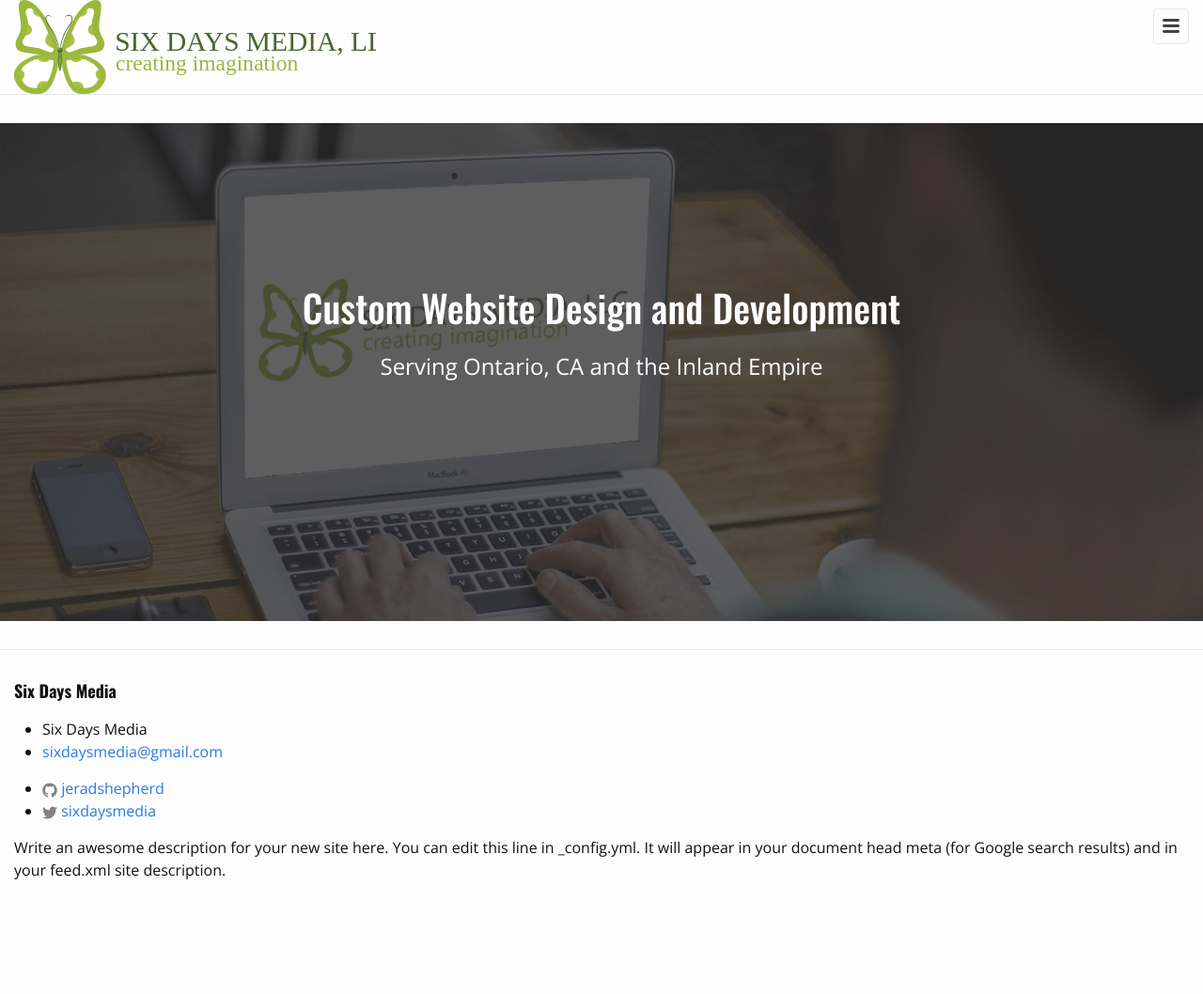
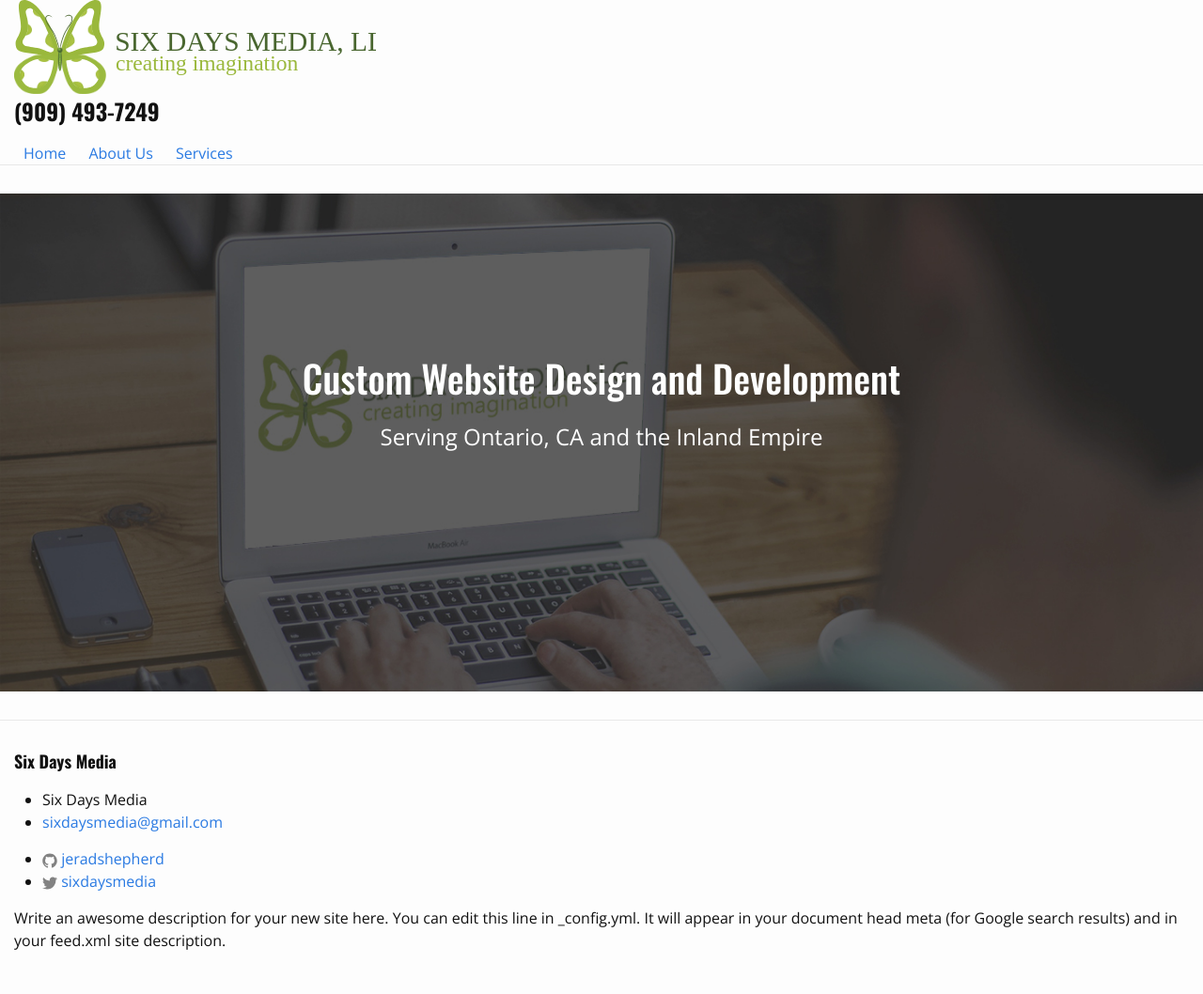
Before and after one commit to jeradshepherd/sixdaysmedia, a Jekyll site: the page built from index.html, in a window 1280 px wide. Shown: the whole page at 94% size. Built offline with Jekyll 4.4.1, drawn with Linux system fonts in a browser that asks for light colours; before the commit the page ends 983 px from its top, so only the background shows below that.

Commit message:
Update nav styles and add phone. WIP

```diff
--- a/_includes/base/masthead.html
+++ b/_includes/base/masthead.html
@@ -6,6 +6,9 @@
             </a>
         </div>
 
+		<div class="phone">
+			<h2>(909) 493-7249</h2>
+		</div>
         {% include base/navigation.html %}
     </div>
 </header>
--- a/_includes/base/navigation.html
+++ b/_includes/base/navigation.html
@@ -9,8 +9,8 @@
 
 
     <div class="trigger">
-        <a class="page-link" href="/">Home</a>
-        <a class="page-link" href="{{ '/about-us/' | relative_url }}">About Us</a>
-        <a class="page-link" href="{{ '/services/' | relative_url }}">Services</a>
+        <a class="site-nav--link" href="/">Home</a>
+        <a class="site-nav--link" href="{{ '/about-us/' | relative_url }}">About Us</a>
+        <a class="site-nav--link" href="{{ '/services/' | relative_url }}">Services</a>
     </div>
 </nav>
--- a/_sass/base/_layout.scss
+++ b/_sass/base/_layout.scss
@@ -13,70 +13,6 @@
         height: 100px;
     }
 }
-
-.site-nav {
-    float: right;
-    line-height: 56px;
-
-    .menu-icon {
-        display: none;
-    }
-
-    .page-link {
-        color: $text-color;
-        line-height: $base-line-height;
-        // Gaps between nav items, but not on the last one
-
-        &:not(:last-child) {
-            margin-right: 20px;
-        }
-    }
-    @include media($on-mobile) {
-        position: absolute;
-        top: 9px;
-        right: $spacing-unit / 2;
-        background-color: $background-color;
-        border: 1px solid $grey-color-light;
-        border-radius: 5px;
-        text-align: right;
-
-        .menu-icon {
-            display: block;
-            float: right;
-            width: 36px;
-            height: 26px;
-            line-height: 0;
-            padding-top: 10px;
-            text-align: center;
-
-            > svg path {
-                fill: $grey-color-dark;
-            }
-        }
-
-        .trigger {
-            clear: both;
-            display: none;
-        }
-
-        &:hover .trigger {
-            display: block;
-            padding-bottom: 5px;
-        }
-
-        .page-link {
-            display: block;
-            padding: 5px 10px;
-
-            &:not(:last-child) {
-                margin-right: 0;
-            }
-
-            margin-left: 20px;
-        }
-    }
-}
-
 
 /**
  * Site footer
--- /dev/null
+++ b/_sass/base/_navigation.scss
@@ -0,0 +1,23 @@
+.site-nav {
+	.menu-icon {
+		cursor: pointer;
+        display: block;
+        height: 26px;
+        line-height: 0;
+        text-align: center;
+        width: 36px;
+
+        > svg path {
+            fill: $grey-color-dark;
+        }
+
+		@include media($on-laptop) {
+		  display: none;
+		}
+	}
+
+	&--link {
+		display: inline-block;
+		padding: 0 10px;
+	}
+}
--- a/_sass/project.scss
+++ b/_sass/project.scss
@@ -46,5 +46,6 @@ $on-desktop: 1025px !default;
   "base/layout",
   "base/syntax-highlighting",
   "base/mixins",
+  "base/navigation",
   "layout/hero"
 ;
```
